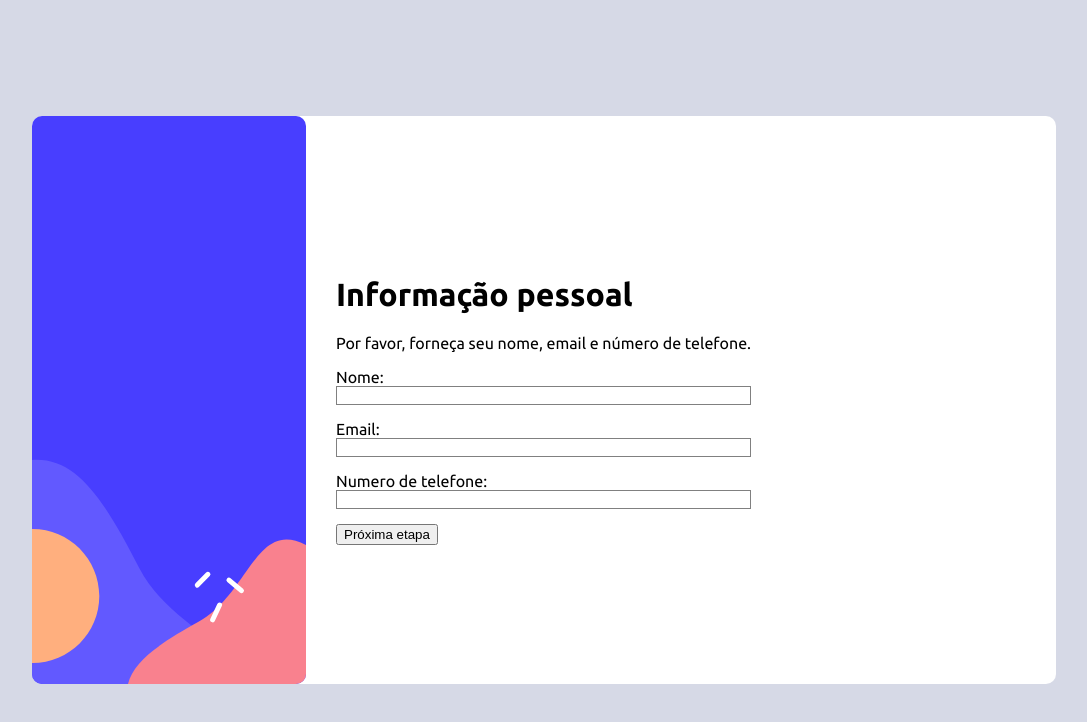
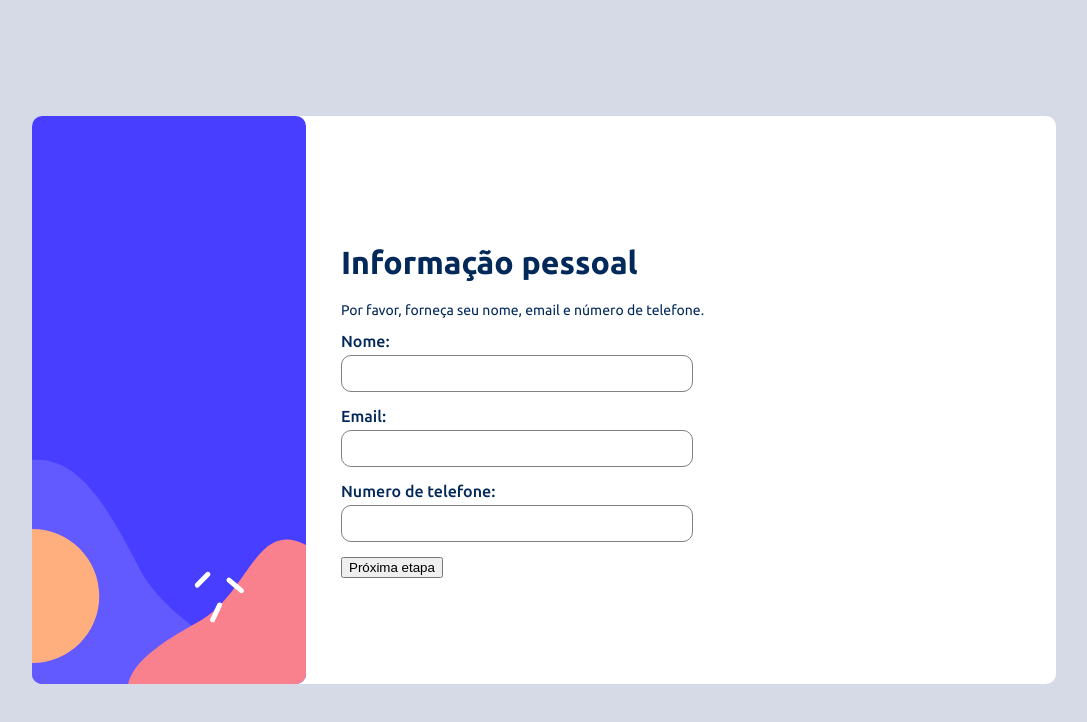
Before and after one commit to tobiasramos/multi-step-form, a React (Create React App) app: page / in a window 1280 px wide. Shown: the top 722 px of the page, without its empty margins (96-1183 px from the left). Built offline with nearby package versions, Linux system fonts and the light colour scheme; the HTML template or start-up script is replaced by a standard one.

Commit message:
Movendo o componente pickAddOns para pasta certo e fazendo algumas estilizações no componente personalInfo

```diff
--- a/src/App.js
+++ b/src/App.js
@@ -3,7 +3,7 @@ import Home from "./page/home";
 import SelectYourPlan from "./components/selectYourPlan/select-your-plan";
 import { BrowserRouter as Router } from "react-router-dom";
 import { Switch, Route } from "react-router-dom";
-import PickAddOns from "./components/personalInfo/pickAddOns/pick-add-ons";
+import PickAddOns from "./components/pickAddOns/pick-add-ons";
 import FinishingUp from "./components/finishingUp/finishing-up";
 
 function App() {
--- a/src/components/personalInfo/personal-info.js
+++ b/src/components/personalInfo/personal-info.js
@@ -37,44 +37,60 @@ const PersonalInfo = () => {
 
   return (
     <Form onSubmit={handleNextStep}>
-      <h1>Informação pessoal</h1>
-      <p>Por favor, forneça seu nome, email e número de telefone.</p>
+      <Titulo>Informação pessoal</Titulo>
+      <SubTitulo>
+        Por favor, forneça seu nome, email e número de telefone.
+      </SubTitulo>
       <CampInput error={nameError}>
-        <label>Nome:</label>
-        <input
+        <Label>Nome:</Label>
+        <Input
           type="text"
           value={name}
           onChange={(e) => handleInputChange(e, "name")}
         />
-         {nameError && <ErrorMessage>Por favor, preencha o nome.</ErrorMessage>}
+        {nameError && <ErrorMessage>Por favor, preencha o nome.</ErrorMessage>}
       </CampInput>
       <CampInput error={nameError}>
-        <label>Email:</label>
-        <input
+        <Label>Email:</Label>
+        <Input
           type="email"
           value={email}
           onChange={(e) => handleInputChange(e, "email")}
         />
-        {emailError && <ErrorMessage>Por favor, preencha o email.</ErrorMessage>}
+        {emailError && (
+          <ErrorMessage>Por favor, preencha o email.</ErrorMessage>
+        )}
       </CampInput>
       <CampInput error={nameError}>
-        <label>Numero de telefone:</label>
-        <input
+        <Label>Numero de telefone:</Label>
+        <Input
           type="text"
           value={number}
           onChange={(e) => handleInputChange(e, "number")}
         />
-         {numberError && <ErrorMessage>Por favor, preencha o número de telefone.</ErrorMessage>}
+        {numberError && (
+          <ErrorMessage>Por favor, preencha o número de telefone.</ErrorMessage>
+        )}
       </CampInput>
       <button type="submit">Próxima etapa</button>
     </Form>
   );
 };
 
-export default PersonalInfo;
-
 const Form = styled.form`
   margin-left: 30px;
+  width: 25rem;
+  padding: 5px;
+  color: hsl(213, 96%, 18%);
+`;
+
+const Titulo = styled.h1`
+  font-weight: 700;
+`;
+
+const SubTitulo = styled.p`
+  font-size: 14px;
+  font-weight: 400;
 `;
 
 const CampInput = styled.div`
@@ -82,12 +98,30 @@ const CampInput = styled.div`
   flex-direction: column;
   margin-bottom: 15px;
 
-  input {
-    border: 1px solid ${props => props.error ? 'red' : 'gray'};
+  Input {
+    border: 1px solid
+      ${(props) => (props.error ? "hsl(354, 84%, 57%)" : "gray")};
   }
 `;
 
+const Label = styled.label`
+  font-weight: 500;
+  margin-bottom: 5px;
+  color: hsl(213, 96%, 18%);
+`;
+
+const Input = styled.input`
+  width: 85%;
+  height: 25px;
+  padding: 5px;
+  border-radius: 10px;
+`;
+
 const ErrorMessage = styled.span`
-  color: red;
-  margin-top: 5px;
+  margin-top: 3px;
+  font-size: 14px;
+  font-weight: 700;
+  color: hsl(354, 84%, 57%);
 `;
+
+export default PersonalInfo;
```
Also changed, not shown: src/components/pickAddOns/pick-add-ons.js (renamed from src/components/personalInfo/pickAddOns/pick-add-ons.js).
